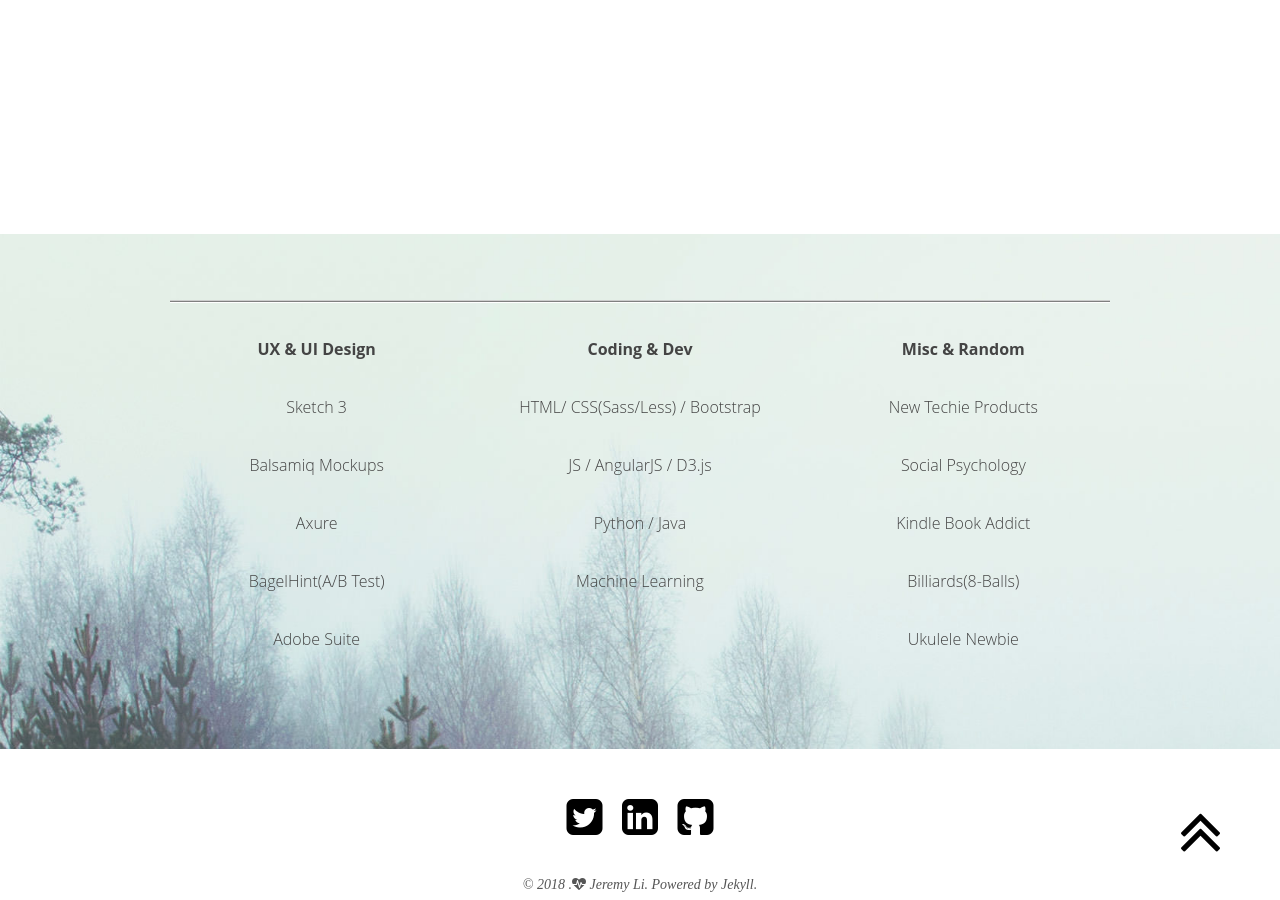
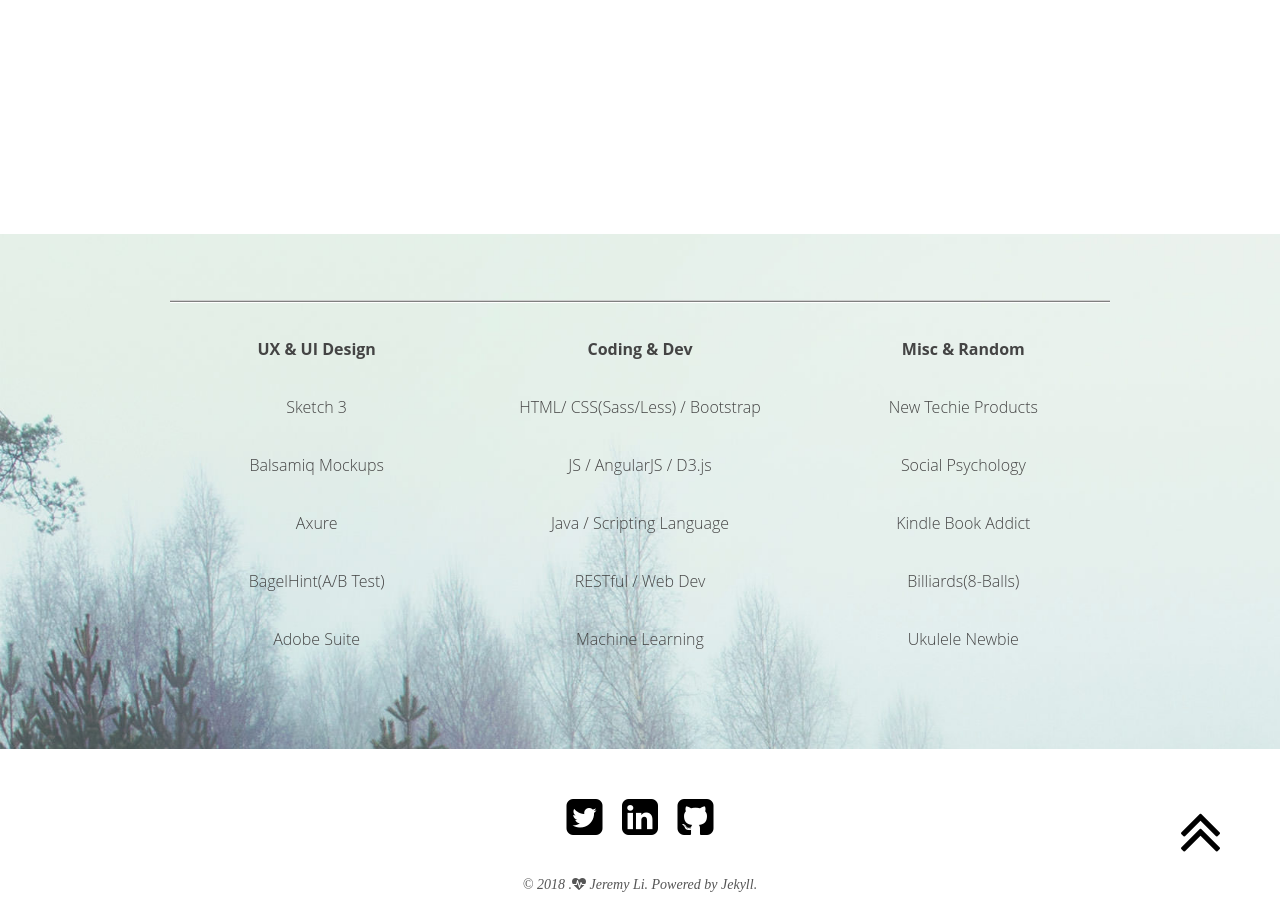
Before and after one commit to Jeremygarden/jeremygarden.github.io, a Jekyll site: the page built from index.html, in a window 1280 px wide and 900 px high, scrolled down 2257 px. Built offline with Jekyll 4.4.1, drawn with Linux system fonts in a browser that asks for light colours; nearby versions of some CDN libraries.

Commit message:
Update home.html

```diff
--- a/_layouts/home.html
+++ b/_layouts/home.html
@@ -190,7 +190,8 @@
                         <p><strong>Coding & Dev</strong> </p>
                               <p>HTML/ CSS(Sass/Less) / Bootstrap</p>
                               <p>JS / AngularJS / D3.js</p>
-                              <p>Python / Java</p>
+                              <p>Java / Scripting Language</p>
+                              <p>RESTful / Web Dev</p>
                               <p>Machine Learning</p>
 
                     </div>
```
